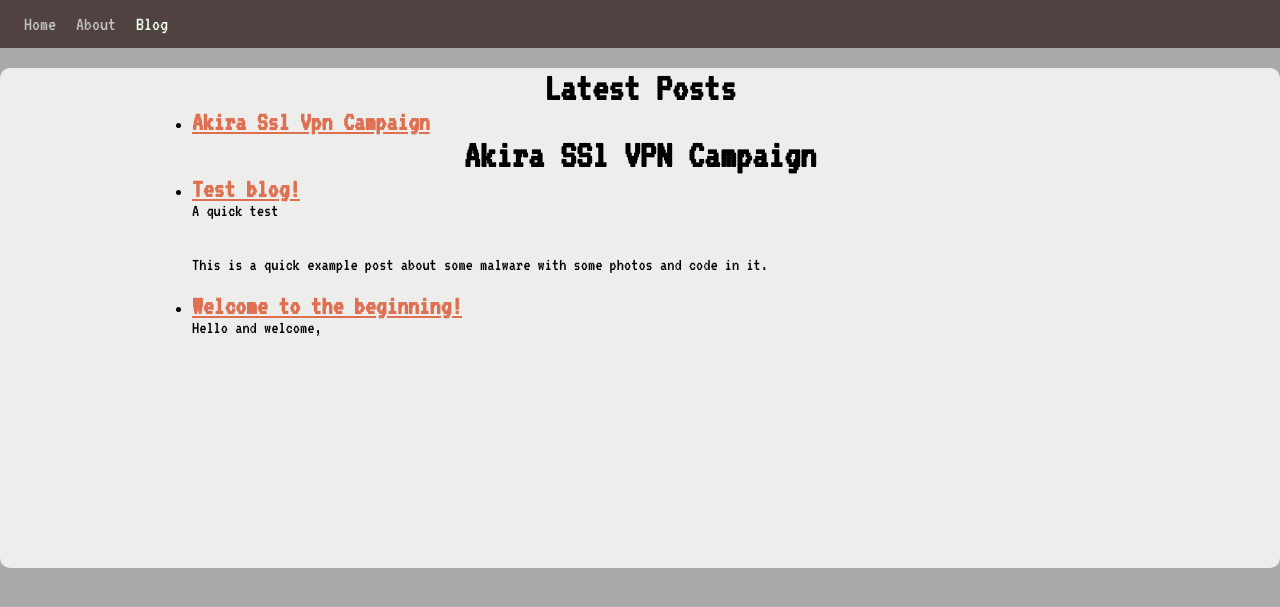
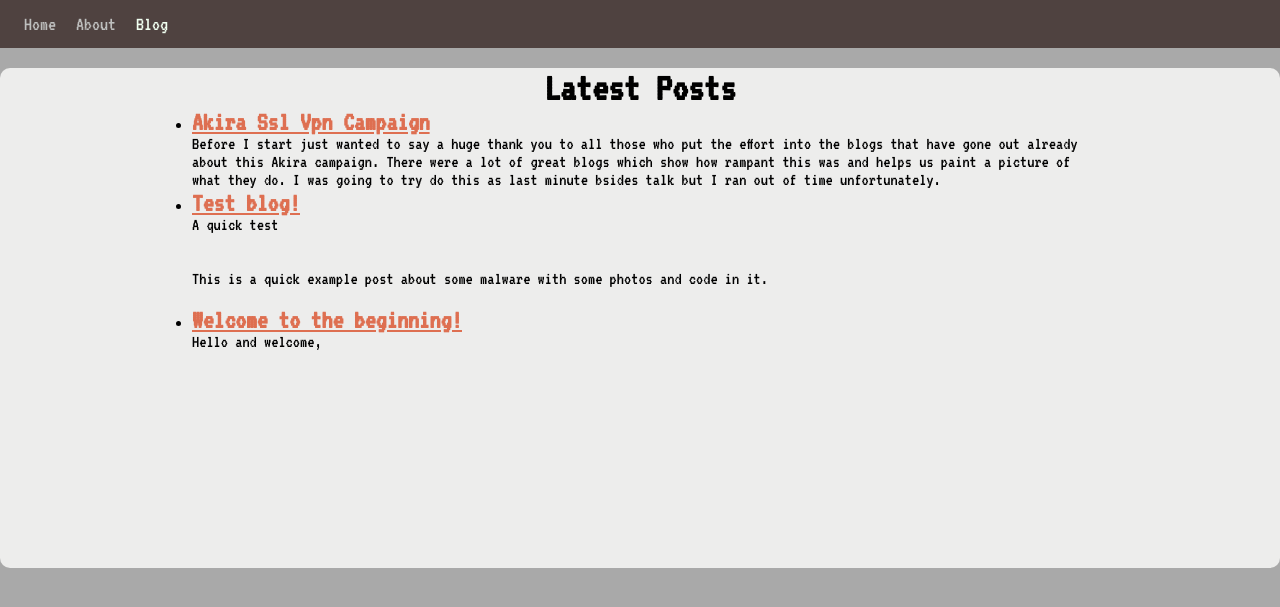
Before and after one commit to garkbt/garkbt.github.io, a Jekyll site: the page built from blog.html, in a window 1280 px wide. Shown: the top 607 px of the page. Built offline with Jekyll 4.4.1, drawn with Linux system fonts in a browser that asks for light colours.

Commit message:
Update 2025-10-17-Akira-SSL-VPN-Campaign.md

````diff
--- a/_posts/2025-10-17-Akira-SSL-VPN-Campaign.md
+++ b/_posts/2025-10-17-Akira-SSL-VPN-Campaign.md
@@ -1,4 +1,3 @@
-# Akira SSl VPN Campaign
 
 Before I start just wanted to say a huge thank you to all those who put the effort into the blogs that have gone out already about this Akira campaign.  There were a lot of great blogs which show how rampant this was and helps us paint a picture of what they do.  I was going to try do this as last minute bsides talk but I ran out of time unfortunately.
 
@@ -66,7 +65,7 @@
 
 ## MITRE MAPPING
 For a quick high overall view we can break down the TTPs to the following (Much thanks goes to all the hard work of those who added these to their blogs <3). From the blogs I listed I recommend checking out the ZenSec mitre view as it graphs out initial access to impact in a flow chart which is such a great readable way of doing it.
-
+```
 Reconnaissance
                         T1590.002: Gather Victim Network Information: DNS (Reverse DNS Sweep)
                         T1590.005: Gather Victim Network Information: IP Addresses (Network Range Scan)
@@ -122,7 +121,7 @@
                         T1657: Financial Theft (double extortion)
                         T1490: Inhibit System Recovery (delete shadows)
                         T1561: Disk Wipe (NAS devices/backups)
-
+```
 
 # Tools
 
````
